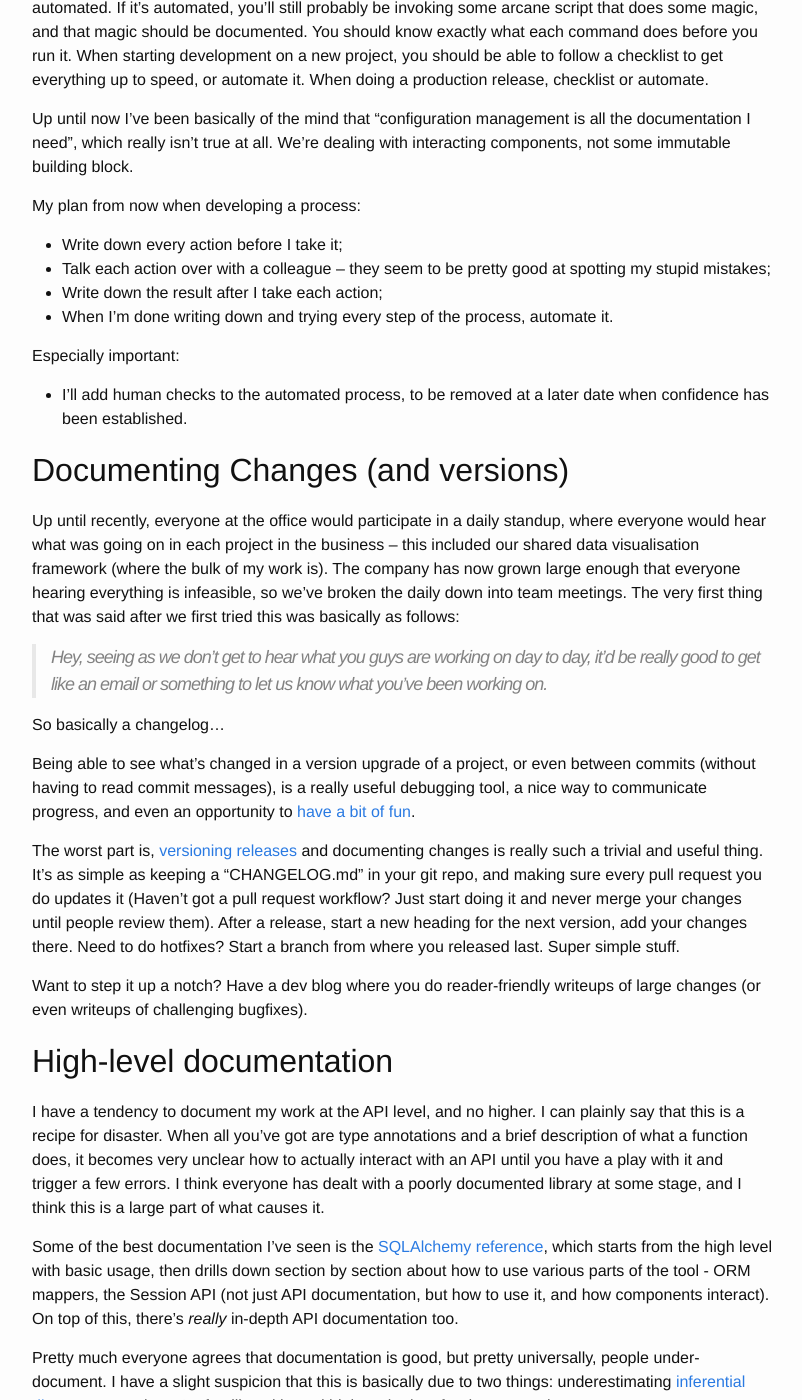
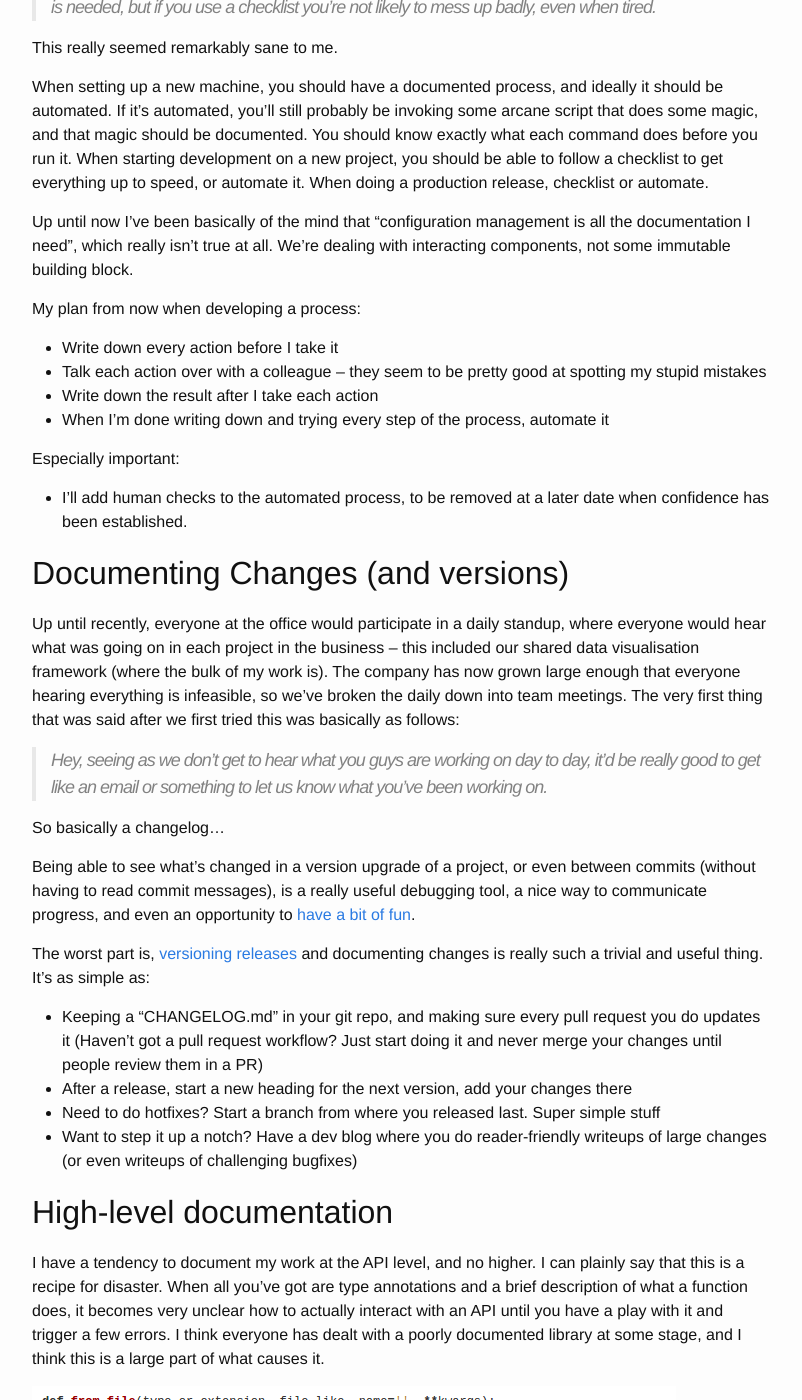
Before and after one commit to TRManderson/trm.io, a Jekyll site: the page built from _posts/2017-02-05-documentation-lessons.md, in a window 1280 px wide and 1400 px high, scrolled down 1010 px. Shown: the whole window, without its empty margins (238-1040 px from the left). Built offline with Jekyll 4.4.1, drawn with Linux system fonts in a browser that asks for light colours; comment, search, counter and statistics services are not loaded; part of the change alters nothing that is shown; some of the changed text lies outside the part shown.

Commit message:
Publish post

```diff
--- a/_posts/2017-02-05-documentation-lessons.md
+++ b/_posts/2017-02-05-documentation-lessons.md
@@ -1,16 +1,20 @@
 ---
 layout: post
 title:  "Lessons Learned from Not Documenting"
-date:   1970-01-01 00:00:00 +1000
-categories:
+date:   2017-02-05 21:55:00 +1000
+categories: documentation processes
 ---
 
 In this post I'm discussing lessons I've learned about documentation where I really should have been doing something, but haven't been. Every single lesson is, at the time of writing, something I am about to implement, or have implemented within the last week. Every single one is something I see immense value in. Every single section has concrete implementation steps at the bottom.
 
+![Commit message](/uploads/2017/02/deco-commit.png)
+
+_Quality commit messages are part of documentation_
+
 Documenting Processes
 ------------------
 
-Until recently, my role at work was primarily a devops one, and thus involved a whole lot of processes. Being young and reckless, I pretty consistently took the "just play with it until it works" approach, which was honestly good enough at the time. Now, after stepping back and handing a lot of the devops workload to someone else, the importance of documenting processes has dawned on me.
+Until recently, my role at work was primarily a devops one, and thus involved a whole lot of processes. Being young and reckless, I pretty consistently took the "just play with it until it works" approach, which was honestly good enough at the time. Now, after stepping back and handing a lot of the devops workload to someone else, the importance of documenting processes has dawned on me. The worst it
 
 This lesson only really hit me with the recent [Gitlab database incident](https://docs.google.com/document/d/1GCK53YDcBWQveod9kfzW-VCxIABGiryG7_z_6jHdVik/pub), where they lost their production database to a stray `rm -rf` that was accidentally run on prod instead of staging. The incident itself wasn't what really drove the point home, it was [this comment by gizmo](https://news.ycombinator.com/item?id=13537177) on the [Hacker News thread](https://news.ycombinator.com/item?id=13537052).
 
@@ -28,10 +32,10 @@ Up until now I've been basically of the mind that "configuration management is a
 
 
 My plan from now when developing a process:
- - Write down every action before I take it;
- - Talk each action over with a colleague -- they seem to be pretty good at spotting my stupid mistakes;
- - Write down the result after I take each action;
- - When I'm done writing down and trying every step of the process, automate it.
+ - Write down every action before I take it
+ - Talk each action over with a colleague -- they seem to be pretty good at spotting my stupid mistakes
+ - Write down the result after I take each action
+ - When I'm done writing down and trying every step of the process, automate it
 
 Especially important:
  - I'll add human checks to the automated process, to be removed at a later date when confidence has been established.
@@ -48,17 +52,22 @@ So basically a changelog...
 
 Being able to see what's changed in a version upgrade of a project, or even between commits (without having to read commit messages), is a really useful debugging tool, a nice way to communicate progress, and even an opportunity to [have a bit of fun](https://api.slack.com/changelog).
 
-The worst part is, [versioning releases](http://semver.org/) and documenting changes is really such a trivial and useful thing. It's as simple as keeping a "CHANGELOG.md" in your git repo, and making sure every pull request you do updates it (Haven't got a pull request workflow? Just start doing it and never merge your changes until people review them). After a release, start a new heading for the next version, add your changes there. Need to do hotfixes? Start a branch from where you released last. Super simple stuff.
-
-Want to step it up a notch? Have a dev blog where you do reader-friendly writeups of large changes (or even writeups of challenging bugfixes).
-
+The worst part is, [versioning releases](http://semver.org/) and documenting changes is really such a trivial and useful thing. It's as simple as:
+- Keeping a "CHANGELOG.md" in your git repo, and making sure every pull request you do updates it (Haven't got a pull request workflow? Just start doing it and never merge your changes until people review them in a PR)
+- After a release, start a new heading for the next version, add your changes there
+- Need to do hotfixes? Start a branch from where you released last. Super simple stuff
+ - Want to step it up a notch? Have a dev blog where you do reader-friendly writeups of large changes (or even writeups of challenging bugfixes)
 
 High-level documentation
 ------------------------
 
 I have a tendency to document my work at the API level, and no higher. I can plainly say that this is a recipe for disaster. When all you've got are type annotations and a brief description of what a function does, it becomes very unclear how to actually interact with an API until you have a play with it and trigger a few errors. I think everyone has dealt with a poorly documented library at some stage, and I think this is a large part of what causes it.
 
-Some of the best documentation I've seen is the [SQLAlchemy reference](http://docs.sqlalchemy.org/en/rel_1_1/), which starts from the high level with basic usage, then drills down section by section about how to use various parts of the tool - ORM mappers, the Session API (not just API documentation, but how to use it, and how components interact). On top of this, there's *really* in-depth API documentation too.
+![Tropofy Fileframe](/uploads/2017/02/documentation.png "One of the most commonly used APIs in work's web framework. Well documented, huh?")
+
+_One of the most commonly used APIs in work's web framework. Well documented, huh? Those types are it._
+
+Some of the best documentation I've seen is the [SQLAlchemy reference](http://docs.sqlalchemy.org/en/rel_1_1/), which starts from the high level with basic usage, then drills down section by section about how to use various parts of the tool -- ORM mappers, the Session API (not just API documentation, but how to use it, and how components interact). On top of this, there's *really* in-depth API documentation too.
 
 Pretty much everyone agrees that documentation is good, but pretty universally, people under-document. I have a slight suspicion that this is basically due to two things: underestimating [inferential distance](https://wiki.lesswrong.com/wiki/Inferential_distance) on work you're familiar with, and high cycle-time for documentation.
 
```
Also changed, not shown: uploads/2017/02/deco-commit.png (added), uploads/2017/02/documentation.png (added), 1 other file.
